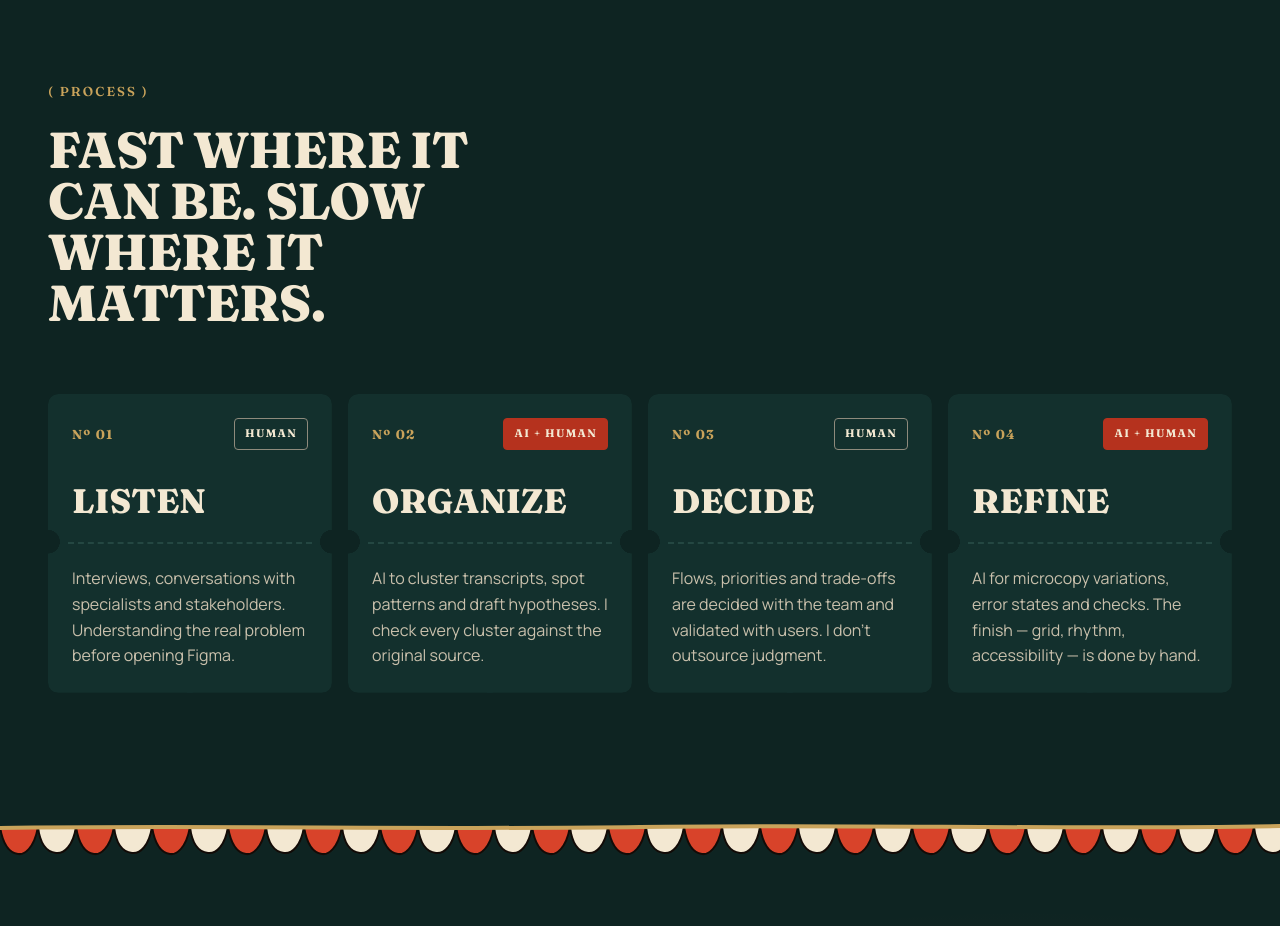
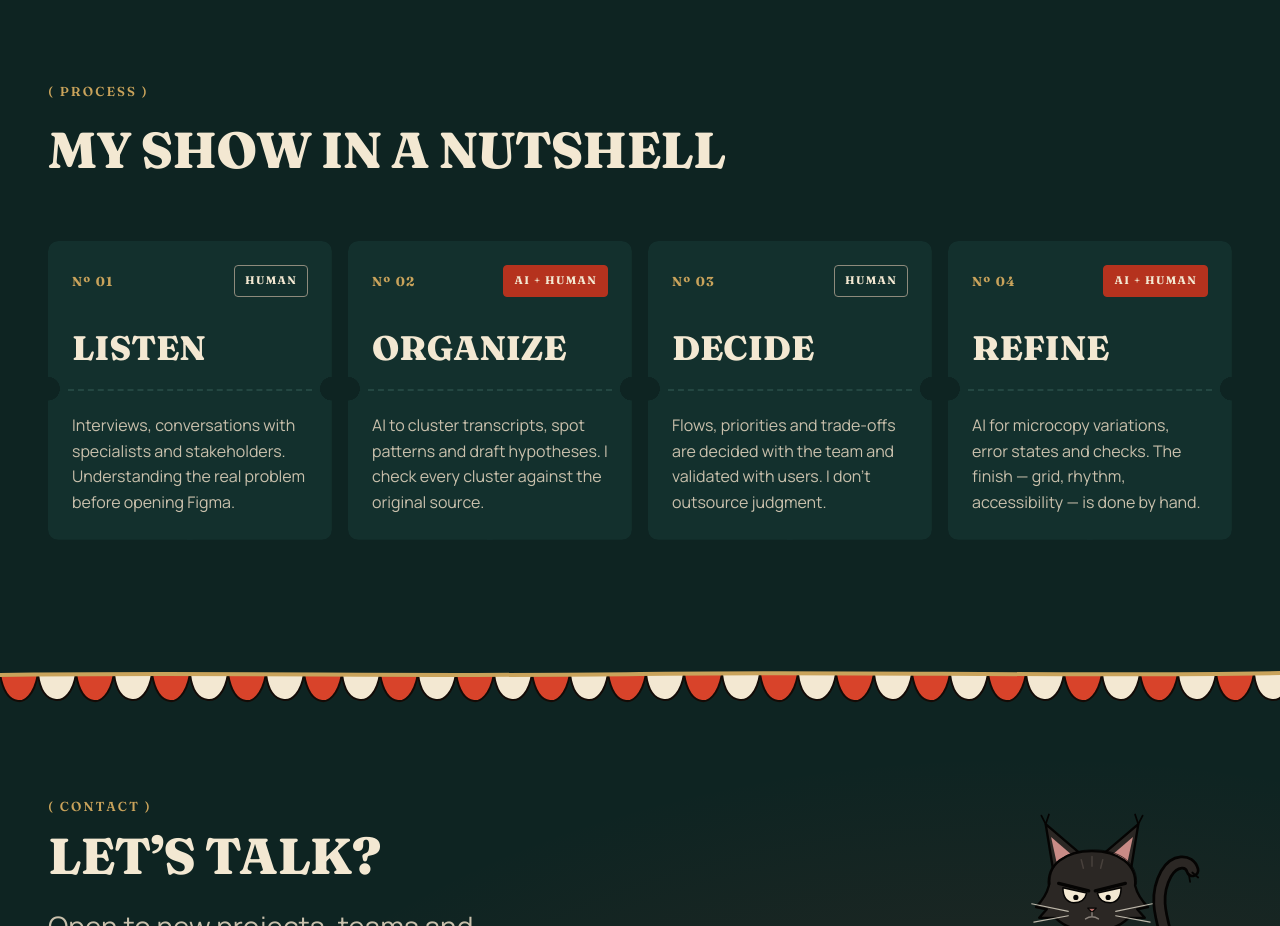
Before and after one commit to chrystianariel/chrystianariel.github.io, a React (Vite) app: page / in a window 1280 px wide. Shown: the part 5040-5966 px from the top of the page. Built offline with nearby package versions, Linux system fonts and the light colour scheme.

Commit message:
Changed the Process text

```diff
--- a/src/components/ProcessStrip.module.css
+++ b/src/components/ProcessStrip.module.css
@@ -4,7 +4,7 @@
 
 .title {
   font-size: var(--t-display-m);
-  max-width: 14ch;
+  max-width: 22ch;
   margin: var(--s-3) 0 var(--s-8);
 }
 
--- a/src/components/ProcessStrip.tsx
+++ b/src/components/ProcessStrip.tsx
@@ -3,7 +3,7 @@ import SplitReveal from './SplitReveal'
 import Reveal from './Reveal'
 import styles from './ProcessStrip.module.css'
 
-/** "Rápido onde pode. Lento onde importa." — as 4 etapas e onde a IA entra. */
+/** "Resumo do meu show": as 4 etapas do processo e onde a IA entra. */
 export default function ProcessStrip() {
   const { t } = useLang()
   const { process } = t
--- a/src/content/en.ts
+++ b/src/content/en.ts
@@ -22,7 +22,7 @@ const en: Dictionary = {
 
   process: {
     eyebrow: '( Process )',
-    title: 'Fast where it can be. Slow where it matters.',
+    title: 'My show in a nutshell',
     steps: [
       {
         tag: 'Human',
--- a/src/content/pt.ts
+++ b/src/content/pt.ts
@@ -22,7 +22,7 @@ const pt: Dictionary = {
 
   process: {
     eyebrow: '( Processo )',
-    title: 'Rápido onde pode. Lento onde importa.',
+    title: 'Resumo do meu show',
     steps: [
       {
         tag: 'Humano',
```
